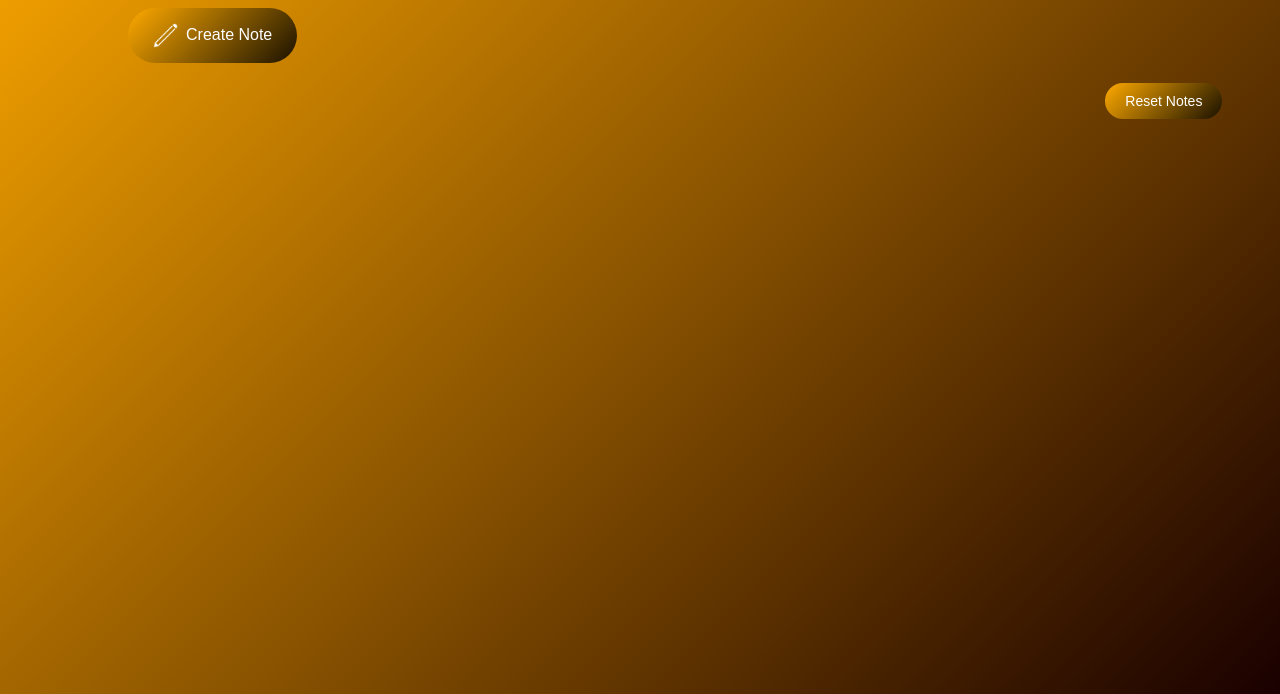
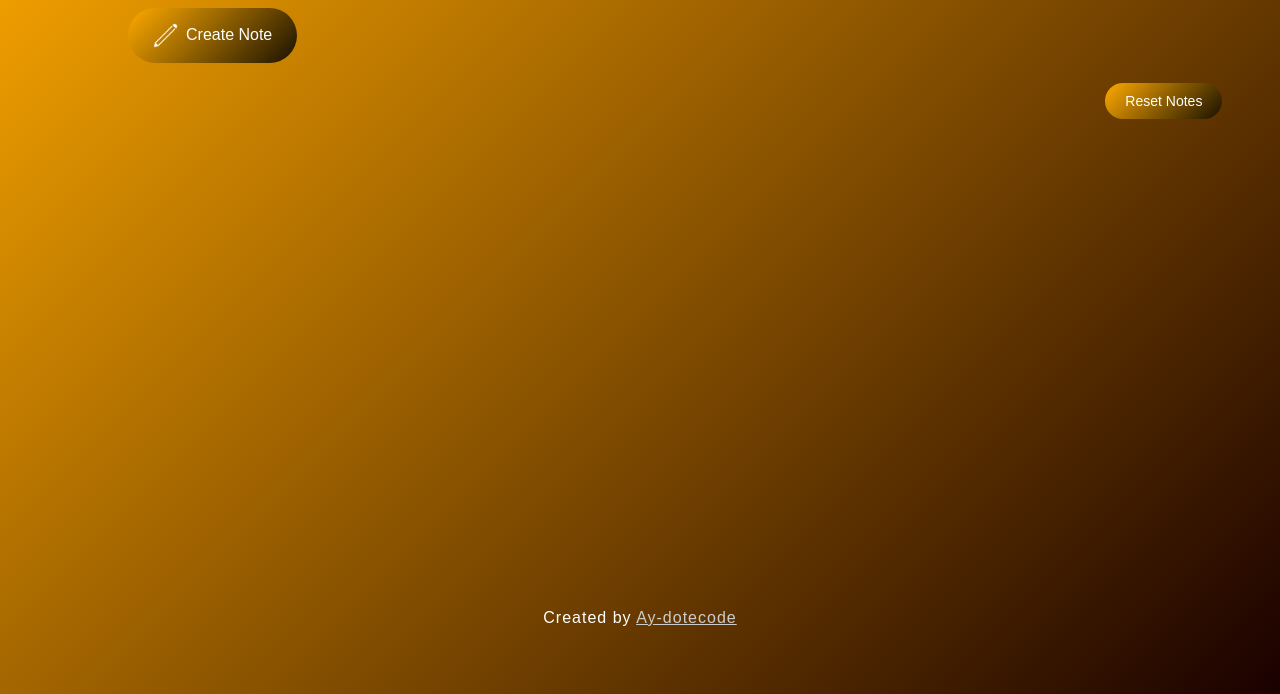
Before and after one commit to Ay-dotcode/Notes, a plain HTML site: page index.html in a window 1280 px wide. Shown: the part 157-851 px from the top of the page. Drawn offline with Linux system fonts and the light colour scheme.

Commit message:
Setting footer

```diff
--- a/index.html
+++ b/index.html
@@ -23,6 +23,12 @@
         <section class="notes-container" onclick="updateStorage()"></section>
         <button id="resetBtn" onclick="resetNotes()">Reset Notes</button>
     </main>
+    <footer>
+        <p>
+            Created by
+            <a href="https://github.com/Ay-dotcode/Notes">Ay-dotecode</a>
+        </p>
+    </footer>
 </body>
 
 </html>
--- a/style.css
+++ b/style.css
@@ -87,3 +87,16 @@ body {
 #resetBtn:hover {
     background: linear-gradient(135deg, hsl(0, 100%, 5%), hsl(40, 100%, 50%));
 }
+
+footer {
+    position: fixed;
+    bottom: 0;
+    width: 100%;
+    color: white;
+    text-align: center;
+    letter-spacing: 1px;
+}
+
+footer a {
+    color: hsl(0, 0%, 80%);
+}
```
